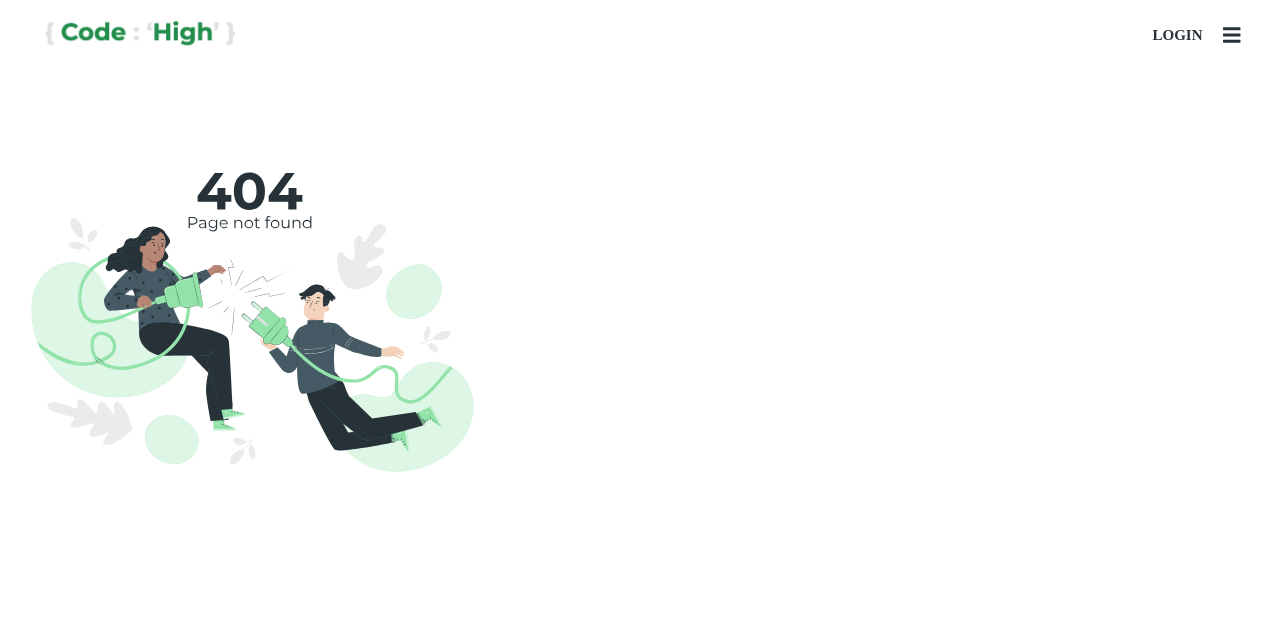
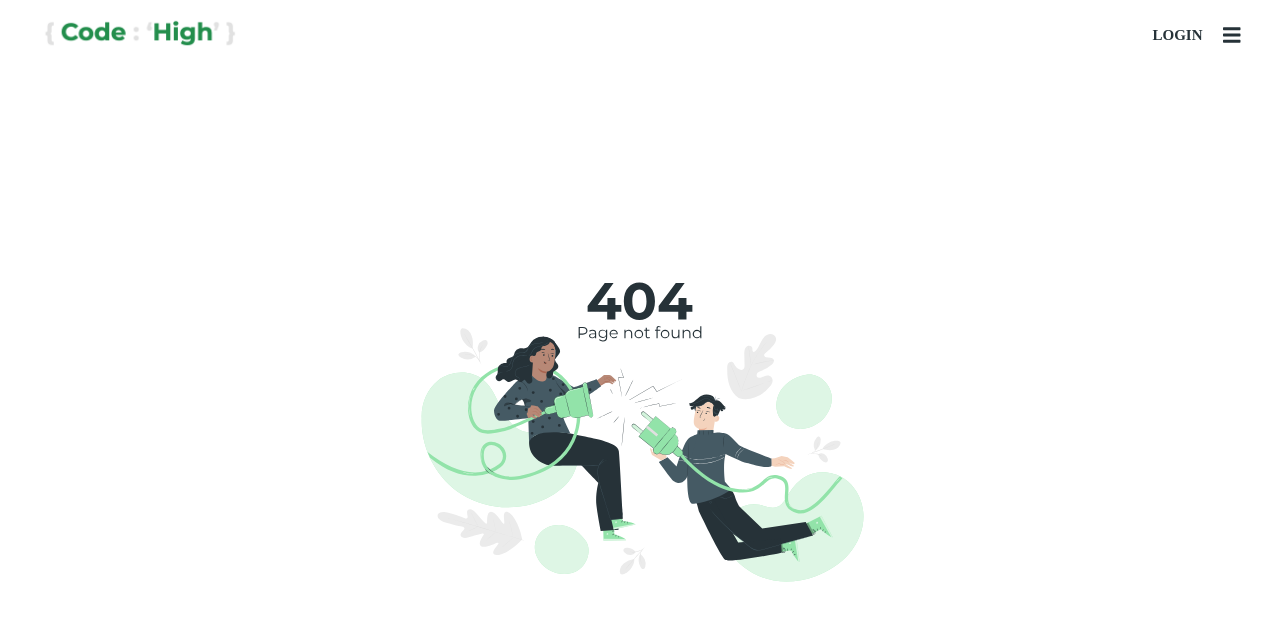
Before and after one commit to codestates/Code-High, a React app in the folder client/: page /notfound in a window 1280 px wide. Shown: the top 620 px of the page. Built offline with nearby package versions, Linux system fonts and the light colour scheme.

Commit message:
[Client] #42 feat:unauthorized error page and fixed scss

```diff
--- a/client/src/App.js
+++ b/client/src/App.js
@@ -15,6 +15,7 @@ import CodeReview from './pages/CodeReview';
 import Mypage from './pages/Mypage';
 import CodePost from './pages/CodePost';
 import NotFoundError from './components/basic/error/NotFoundError';
+import UnauthorizedError from './components/basic/error/UnauthorizedError';
 import Loading from './components/basic/loading/Loading';
 import NavBar from './components/basic/navbar/NavBar';
 import AdminGraph from './pages/AdminGraph';
@@ -110,6 +111,9 @@ function App() {
           <Route path='/notfound'>
             <NotFoundError />
           </Route>
+          <Route path='/Unauthorized'>
+            <UnauthorizedError />
+          </Route>
           <Route path='/loading'>
             <Loading />
           </Route>
--- /dev/null
+++ b/client/src/components/basic/error/UnauthorizedError.js
@@ -0,0 +1,14 @@
+import React from 'react';
+import unauthorized from '../../../images/unauthorized.svg';
+
+function UnauthorizedError(){
+  return (
+    <>
+    <div className='error-container'>
+      <img src={unauthorized} alt='Error' />
+    </div>
+    </>
+  );
+};
+
+export default UnauthorizedError;
--- a/client/src/components/basic/error/_NotFoundError.scss
+++ b/client/src/components/basic/error/_NotFoundError.scss
@@ -1,5 +1,9 @@
 .error-container{
+    display: flex;
+    justify-content: center;
+    align-items: center;
     background-color: white;
+    height: 90vh;
     img {
     width: 500px;
     height: 500px;
--- a/client/src/style.css
+++ b/client/src/style.css
@@ -231,7 +231,11 @@
     margin-top: 20px; }
 
 .error-container {
-  background-color: white; }
+  display: flex;
+  justify-content: center;
+  align-items: center;
+  background-color: white;
+  height: 90vh; }
   .error-container img {
     width: 500px;
     height: 500px; }
```
Also changed, not shown: client/src/images/unauthorized.svg (added).
